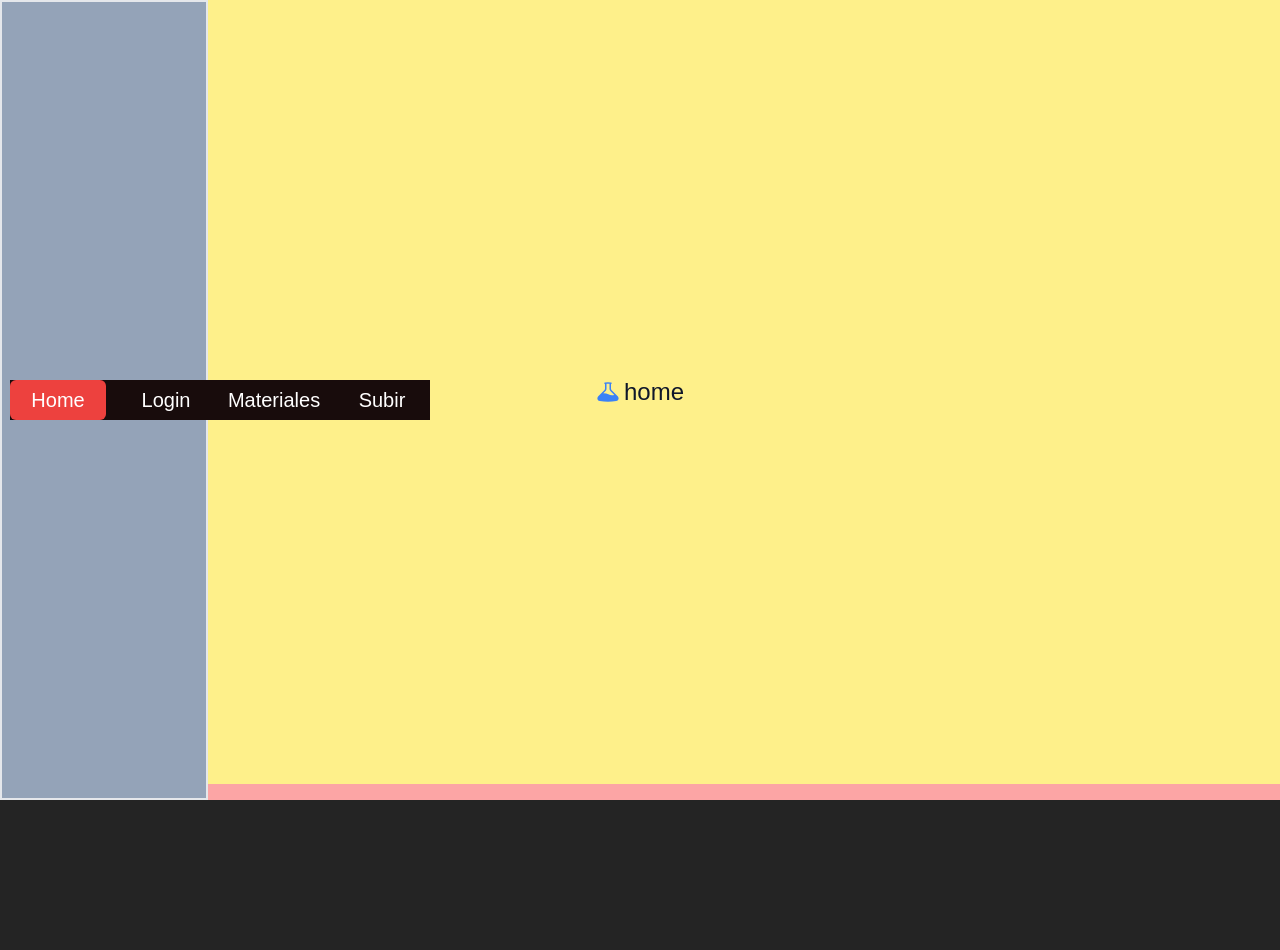
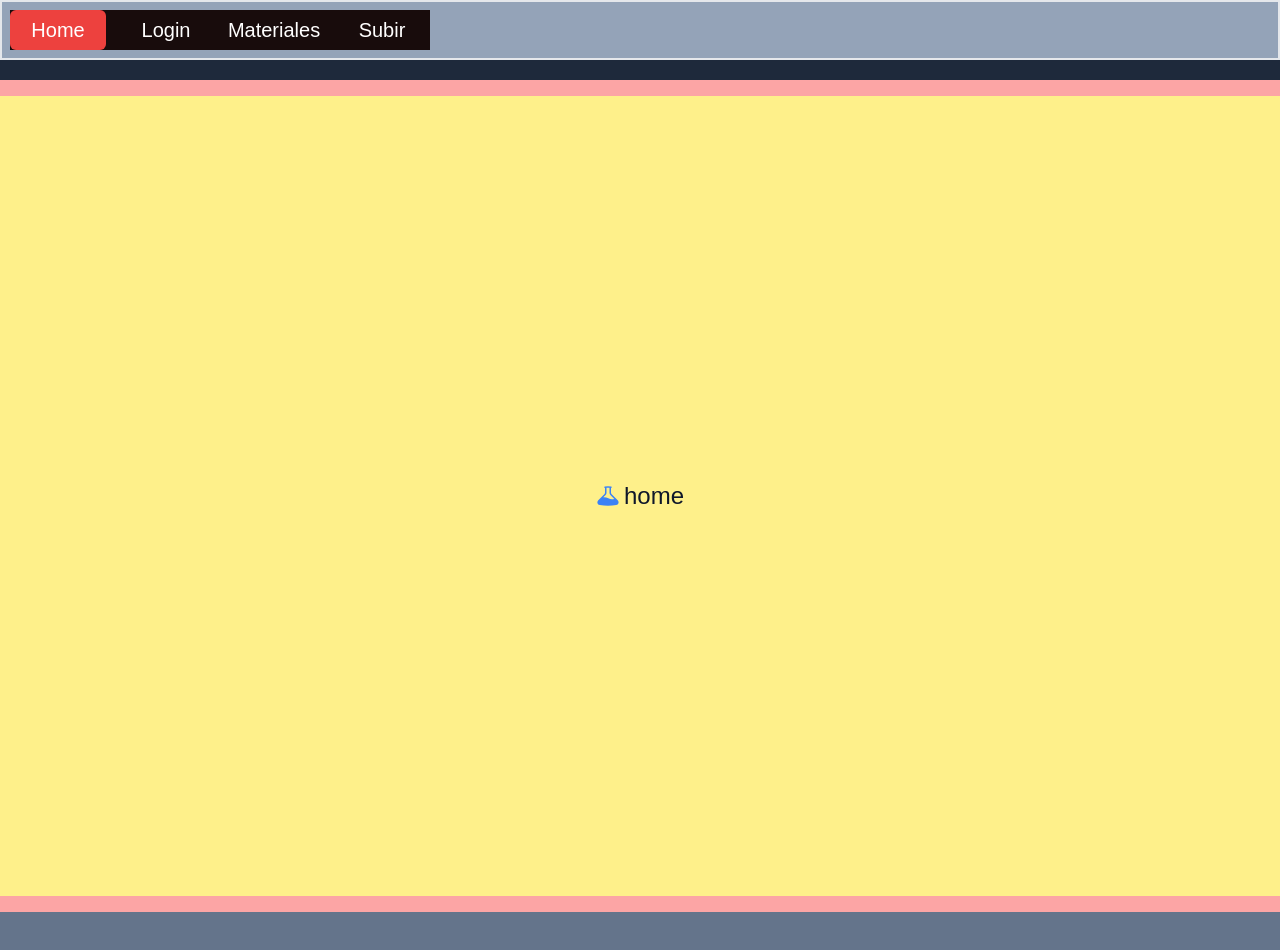
Before and after one commit to guillenec/rukawe-app, a React (Vite) app: page / in a window 1280 px wide. Shown: the top 950 px of the page. Before the commit the page ends 800 px from the top, so only its background shows below. Built offline with nearby package versions, Linux system fonts and the light colour scheme; a web font is replaced by a local one.

Commit message:
feat: cambios

```diff
--- a/src/layouts/contain/Contain.jsx
+++ b/src/layouts/contain/Contain.jsx
@@ -6,9 +6,9 @@ const Contain = ({ children }) => {
   const personalLnk = "h-10 w-24 flex justify-center items-center p-4 hover:bg-color_custom2 hover:text-color_custom4 transition-colors ease-linear duration-300 z-10"
 
   return (
-    <div className="w-full h-screen bg-red-300 flex flex-col justify-start items-start overflow-hidden gap-4">
-      <header className='fixed w-full h-[80px] lg:w-52 lg:h-full bg-slate-800 text-white  text-base '>
-        <nav className='naviMenu w-full h-full flex flex-row justify-start items-center flex-nowrap p-2 gap-3 bg-slate-400 text-xl font-titulo apitalize font-medium border-2'>
+    <div className="w-full min-h-screen bg-red-300 flex flex-col justify-start items-start content-start overflow-hidden gap-4 relative">
+      <header className='w-full h-[80px] lg:w-full lg:h-[80px] bg-slate-800 text-white  text-base '>
+        <nav className='naviMenu w-full flex flex-row justify-start items-center flex-nowrap p-2 gap-3 bg-slate-400 text-xl font-titulo apitalize font-medium border-2'>
           <section className='bg-[#180C0C] flex flex-nowrap justify-start items-center gap-3'>
             <div className={`activeButton absolute left-2.2 bg-color_custom3 h-10 w-24 z-0 rounded-md `}> </div>
             <Link to={'/'} className={`${personalLnk}`} >Home</Link>
@@ -19,10 +19,10 @@ const Contain = ({ children }) => {
         </nav>
         <section></section>
       </header>
-      <main className='bg-yellow-200 w-full h-full flex justify-center items-center text-slate-900'>
+      <main className='bg-yellow-200 w-full h-full min-h-screen flex justify-center items-center text-slate-900'>
         {children}
       </main>
-      <footer></footer>
+      <footer className='w-full h-24 bg-slate-500'></footer>
     </div>
   )
 }
--- /dev/null
+++ b/src/layouts/footer/Footer.jsx
@@ -0,0 +1,9 @@
+import React from 'react'
+
+const Footer = () => {
+  return (
+    <div>Footer</div>
+  )
+}
+
+export default Footer
--- /dev/null
+++ b/src/layouts/header/Header.jsx
@@ -0,0 +1,9 @@
+import React from 'react'
+
+const Header = () => {
+  return (
+    <div>Header</div>
+  )
+}
+
+export default Header
--- /dev/null
+++ b/src/layouts/main/Main.jsx
@@ -0,0 +1,9 @@
+import React from 'react'
+
+const Main = () => {
+  return (
+    <div>Main</div>
+  )
+}
+
+export default Main
```
